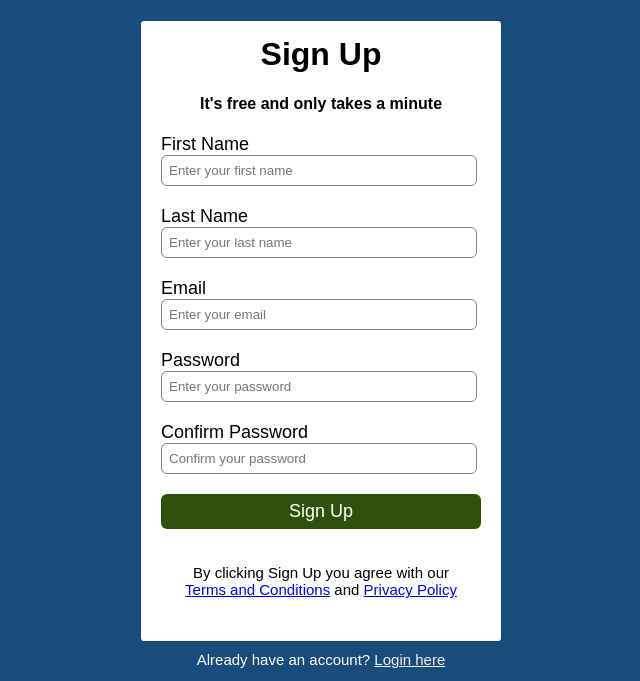
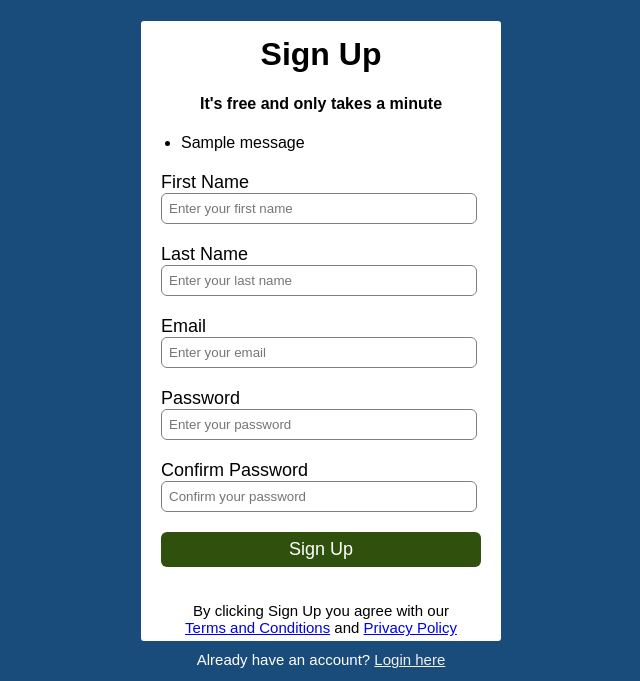
Before and after one commit to gitere001/Bookswap-connect, a Flask app: page /signup in a window 1280 px wide. Shown: the top 681 px of the page, without its empty margins (319-959 px from the left). Run offline with Flask 3, Linux system fonts and the light colour scheme; tables that the repository leaves empty hold one stand-in row (values such as "Sample post"); one stand-in notice (Sample message) is shown.

Commit message:
updated signup html to handle validation check effectively

```diff
--- a/web_dynamic/templates/sign_up.html
+++ b/web_dynamic/templates/sign_up.html
@@ -10,6 +10,15 @@
     <div class="signup_box">
         <h1>Sign Up</h1>
         <h4>It's free and only takes a minute</h4>
+        {% with messages = get_flashed_messages(with_categories=true) %}
+          {% if messages %}
+            <ul class="flash-messages">
+              {% for category, message in messages %}
+                <li class="{{ category }}">{{ message }}</li>
+              {% endfor %}
+            </ul>
+           {% endif %}
+        {% endwith  %}
         <form action="/sign_up" method="POST">
             <label for="first_name">First Name</label>
             <input type="text" id="first_name" name="first_name" placeholder="Enter your first name" required>
```
